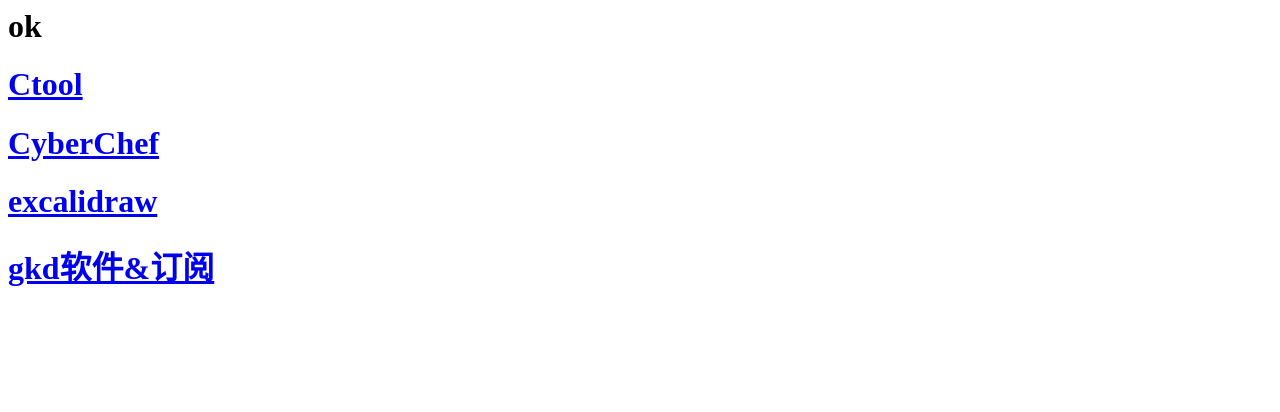
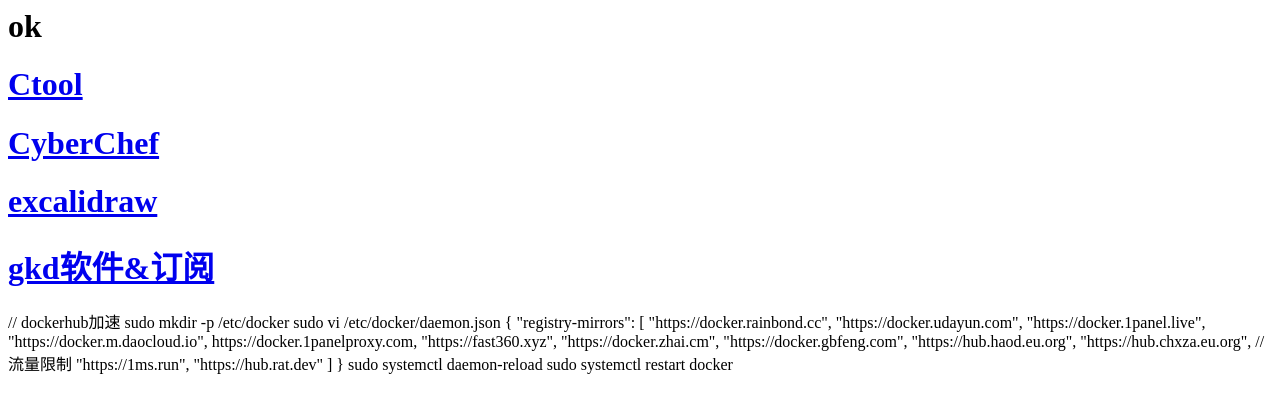
Before and after one commit to wapython/wapython.github.io, a plain HTML site: page index.html in a window 1280 px wide. Drawn offline with Linux system fonts and the light colour scheme.

Commit message:
Update index.html

```diff
--- a/index.html
+++ b/index.html
@@ -3,7 +3,7 @@
 <h1><a href="https://web.webspider.top/CyberChef">CyberChef</a></h1>
 <h1><a href="https://web.webspider.top/excalidraw">excalidraw</a></h1>
 <h1><a href="https://web.webspider.top/gkd">gkd软件&订阅</a></h1>
-<script>
+<div>
   // dockerhub加速
   sudo mkdir -p /etc/docker
   sudo vi /etc/docker/daemon.json
@@ -26,4 +26,4 @@
   }
   sudo systemctl daemon-reload
   sudo systemctl restart docker
-</script>
+</div>
```
